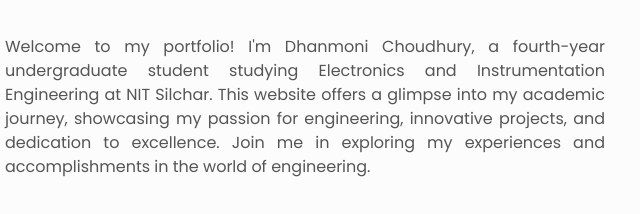
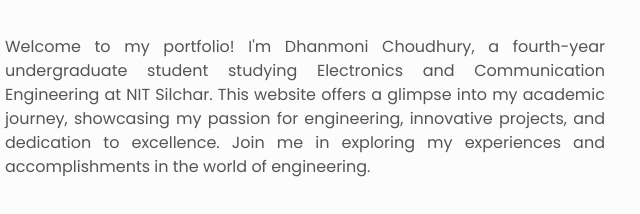
Before and after one commit to DhanMoni0/portfolio, a plain HTML site: page index.html in a window 1280 px wide. Shown: the part 333-547 px from the top of the page, 335-975 px from the left. Drawn offline with Linux system fonts and the light colour scheme.

Commit message:
Update index.html

```diff
--- a/index.html
+++ b/index.html
@@ -15,7 +15,7 @@
       crossorigin="anonymous"
     ></script>
     <link rel="stylesheet" href="styles.css" />
-    <title>DHanmoni </title>
+    <title>DHanmoni Choudhury</title>
   </head>
   <body class="light" id="top">
     <header class="header center">
@@ -58,7 +58,7 @@
         <h1>Hi, I am <span class="about__name">Dhanmoni Choudhury</span></h1>
         <h2 class="about__role">A Front end Developer.</h2>
         <p class="about__desc">
-          Welcome to my portfolio! I'm Dhanmoni Choudhury, a fourth-year undergraduate student studying Electronics and Instrumentation Engineering at NIT Silchar. This website offers a glimpse into my academic journey, showcasing my passion for engineering, innovative projects, and dedication to excellence. Join me in exploring my experiences and accomplishments in the world of engineering.
+          Welcome to my portfolio! I'm Dhanmoni Choudhury, a fourth-year undergraduate student studying Electronics and Communication Engineering at NIT Silchar. This website offers a glimpse into my academic journey, showcasing my passion for engineering, innovative projects, and dedication to excellence. Join me in exploring my experiences and accomplishments in the world of engineering.
         </p>
 
         <div class="about__contact center">
```
